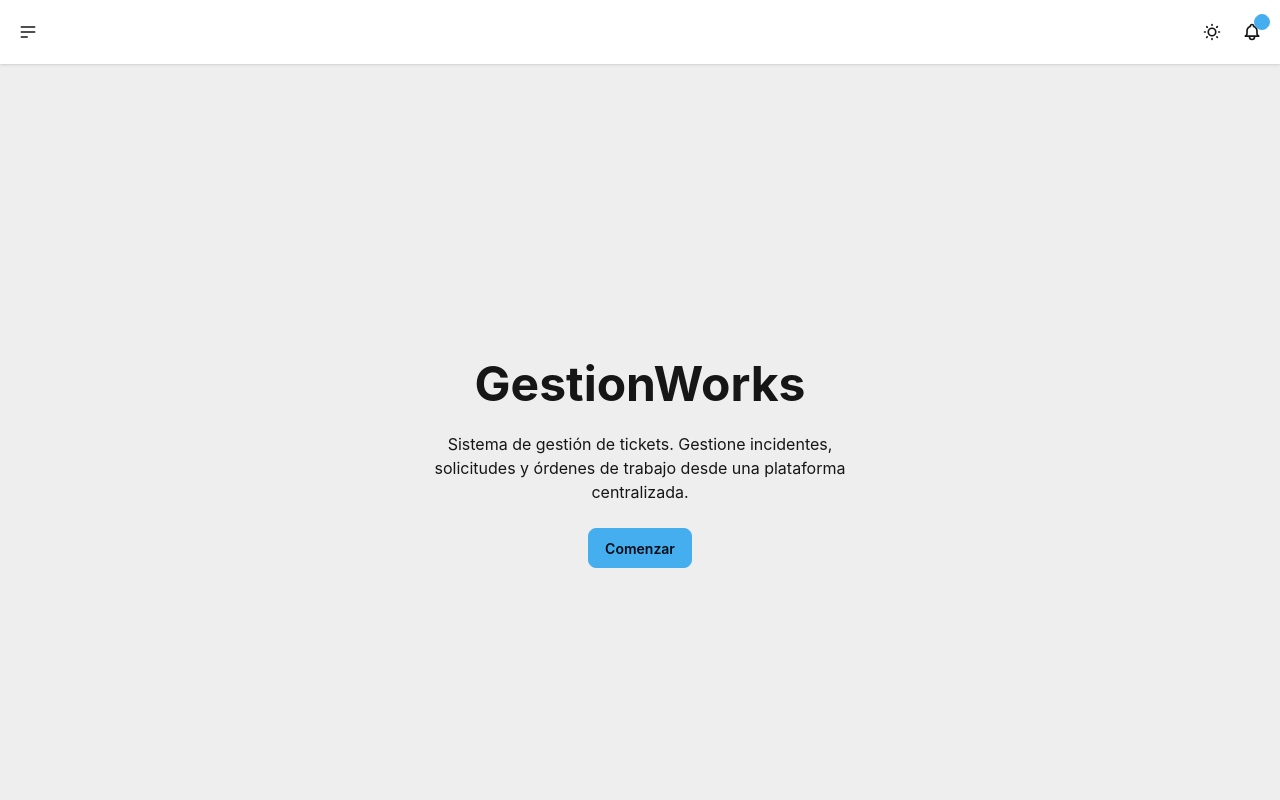
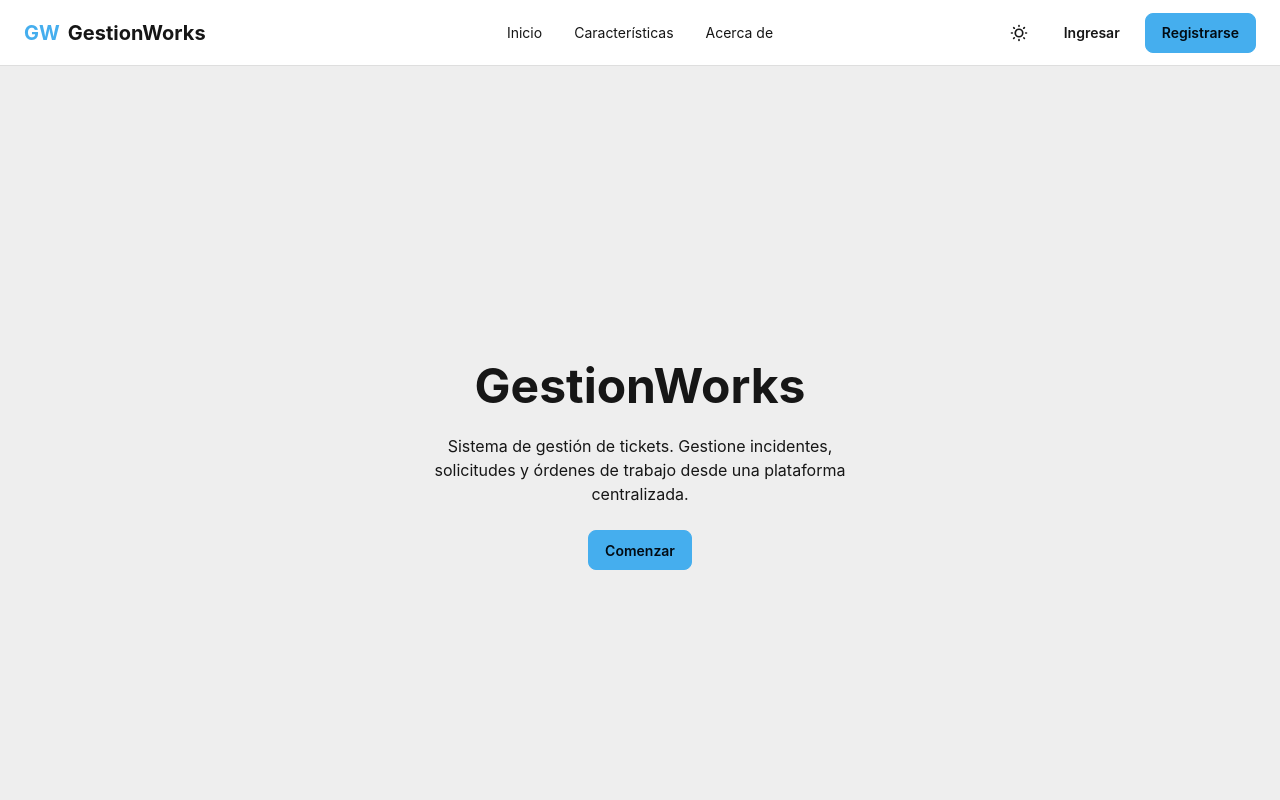
Before and after one commit to alexisg78/GestionWorks_Frontend, an Angular app: page / in a window 1280 px wide. Shown: the top 800 px of the page. Built offline with nearby package versions, Linux system fonts and the light colour scheme.

Commit message:
refactor: move navbar to public layout and remove unused shared components

```diff
--- a/src/app/shared/components/navbar/navbar.html
+++ b/src/app/layouts/public-layout/components/public-navbar/public-navbar.html
@@ -1,36 +1,30 @@
-<div class="navbar bg-base-100 shadow-sm">
+<nav class="navbar border-base-300 bg-base-100 border-b px-6">
   <div class="navbar-start">
-    <div class="dropdown">
-      <div tabindex="0" role="button" class="btn btn-ghost btn-circle">
-        <svg
-          xmlns="http://www.w3.org/2000/svg"
-          class="h-5 w-5"
-          fill="none"
-          viewBox="0 0 24 24"
-          stroke="currentColor"
-        >
-          <path
-            stroke-linecap="round"
-            stroke-linejoin="round"
-            stroke-width="2"
-            d="M4 6h16M4 12h16M4 18h7"
-          />
-        </svg>
-      </div>
-      <ul
-        tabindex="-1"
-        class="menu menu-sm dropdown-content bg-base-100 rounded-box z-1 mt-3 w-52 p-2 shadow"
-      >
-        <li><a>Homepage</a></li>
-        <li><a>Portfolio</a></li>
-        <li><a>About</a></li>
-      </ul>
-    </div>
+    <a routerLink="/" class="flex items-center gap-2 text-xl font-bold">
+      <span class="text-primary">GW</span>
+      <span>GestionWorks</span>
+    </a>
   </div>
-  <div class="navbar-end">
+
+  <div class="navbar-center hidden md:flex">
+    <ul class="menu menu-horizontal gap-2 px-1">
+      <li>
+        <a routerLink="/">Inicio</a>
+      </li>
+
+      <li>
+        <a href="#features">Características</a>
+      </li>
+
+      <li>
+        <a href="#about">Acerca de</a>
+      </li>
+    </ul>
+  </div>
+
+  <div class="navbar-end gap-2">
     <button class="btn btn-ghost btn-circle">
       <label class="swap swap-rotate">
-        <!-- this hidden checkbox controls the state -->
         <input type="checkbox" class="theme-controller" value="cmyk" />
 
         <!-- sun icon -->
@@ -56,24 +50,9 @@
         </svg>
       </label>
     </button>
-    <button class="btn btn-ghost btn-circle">
-      <div class="indicator">
-        <svg
-          xmlns="http://www.w3.org/2000/svg"
-          class="h-5 w-5"
-          fill="none"
-          viewBox="0 0 24 24"
-          stroke="currentColor"
-        >
-          <path
-            stroke-linecap="round"
-            stroke-linejoin="round"
-            stroke-width="2"
-            d="M15 17h5l-1.405-1.405A2.032 2.032 0 0118 14.158V11a6.002 6.002 0 00-4-5.659V5a2 2 0 10-4 0v.341C7.67 6.165 6 8.388 6 11v3.159c0 .538-.214 1.055-.595 1.436L4 17h5m6 0v1a3 3 0 11-6 0v-1m6 0H9"
-          />
-        </svg>
-        <span class="badge badge-xs badge-primary indicator-item"></span>
-      </div>
-    </button>
+
+    <a routerLink="/login" class="btn btn-ghost"> Ingresar </a>
+
+    <a routerLink="/register" class="btn btn-primary"> Registrarse </a>
   </div>
-</div>
+</nav>
--- a/src/app/layouts/public-layout/public-layout.html
+++ b/src/app/layouts/public-layout/public-layout.html
@@ -1,3 +1,3 @@
-<app-navbar></app-navbar>
+<public-navbar></public-navbar>
 <router-outlet></router-outlet>
 <app-footer></app-footer>
--- a/src/app/layouts/public-layout/public-layout.ts
+++ b/src/app/layouts/public-layout/public-layout.ts
@@ -1,11 +1,11 @@
 import { Component } from '@angular/core';
-import { Navbar } from '../../shared/components/navbar/navbar';
+import { PublicNavbar } from './components/public-navbar/public-navbar';
 import { Footer } from '../../shared/components/footer/footer';
 import { RouterOutlet } from '@angular/router';
 
 @Component({
   selector: 'public-layout',
-  imports: [Navbar, Footer, RouterOutlet],
+  imports: [PublicNavbar, Footer, RouterOutlet],
   templateUrl: './public-layout.html',
 })
 export class PublicLayout {}
--- a/src/app/shared/components/sidebar/sidebar.html
+++ /dev/null
@@ -1 +0,0 @@
-<p>sidebar works!</p>,
--- a/src/app/shared/components/sidebar/sidebar.ts
+++ /dev/null
@@ -1,9 +0,0 @@
-import { ChangeDetectionStrategy, Component } from '@angular/core';
-
-@Component({
-  selector: 'app-sidebar',
-  imports: [],
-  templateUrl: './sidebar.html',
-  changeDetection: ChangeDetectionStrategy.OnPush,
-})
-export class Sidebar {}
```
Also changed, not shown: src/app/layouts/public-layout/components/public-navbar/public-navbar.ts (added, +8 -0 lines), src/app/shared/components/navbar/navbar.ts (deleted, +0 -8 lines).
